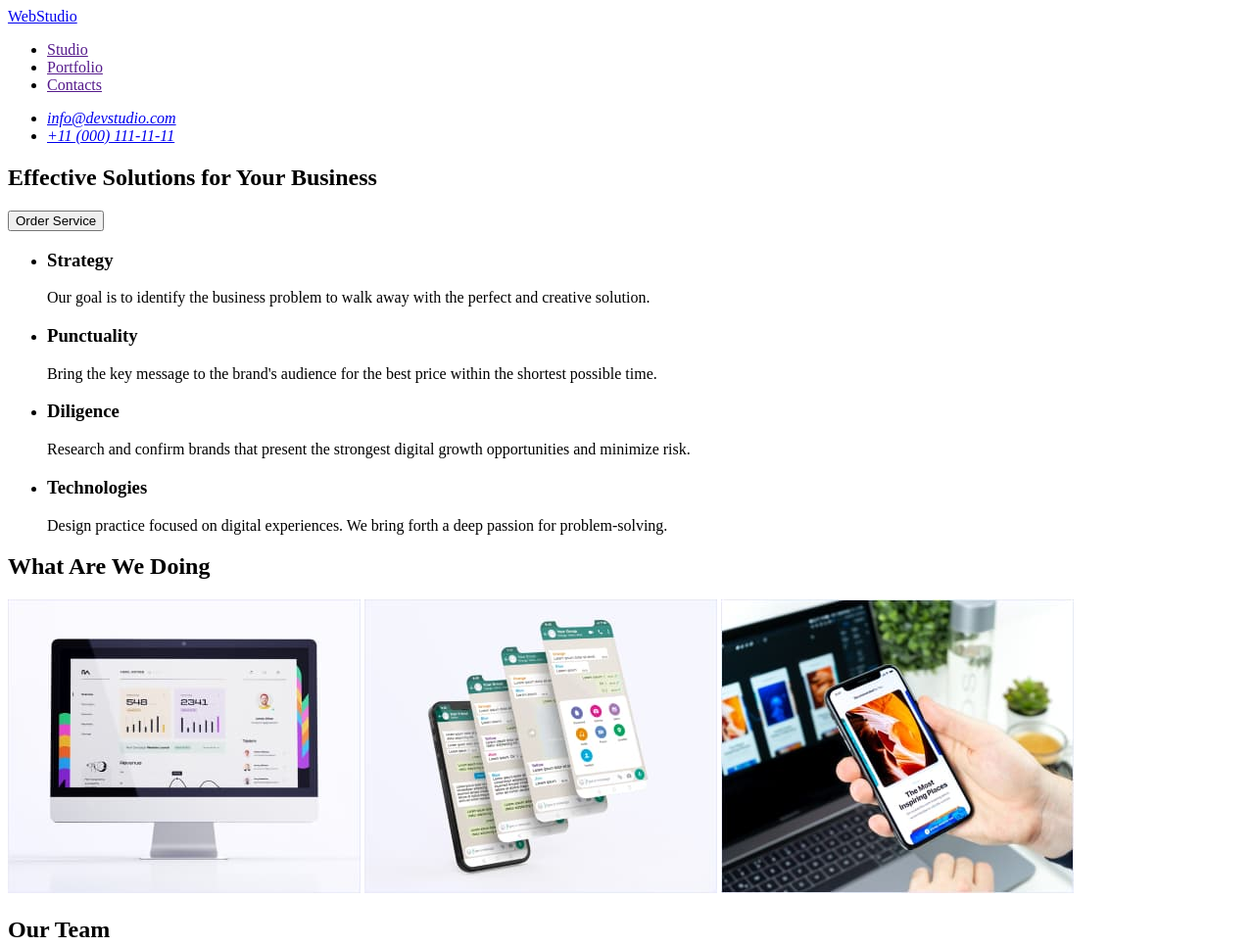
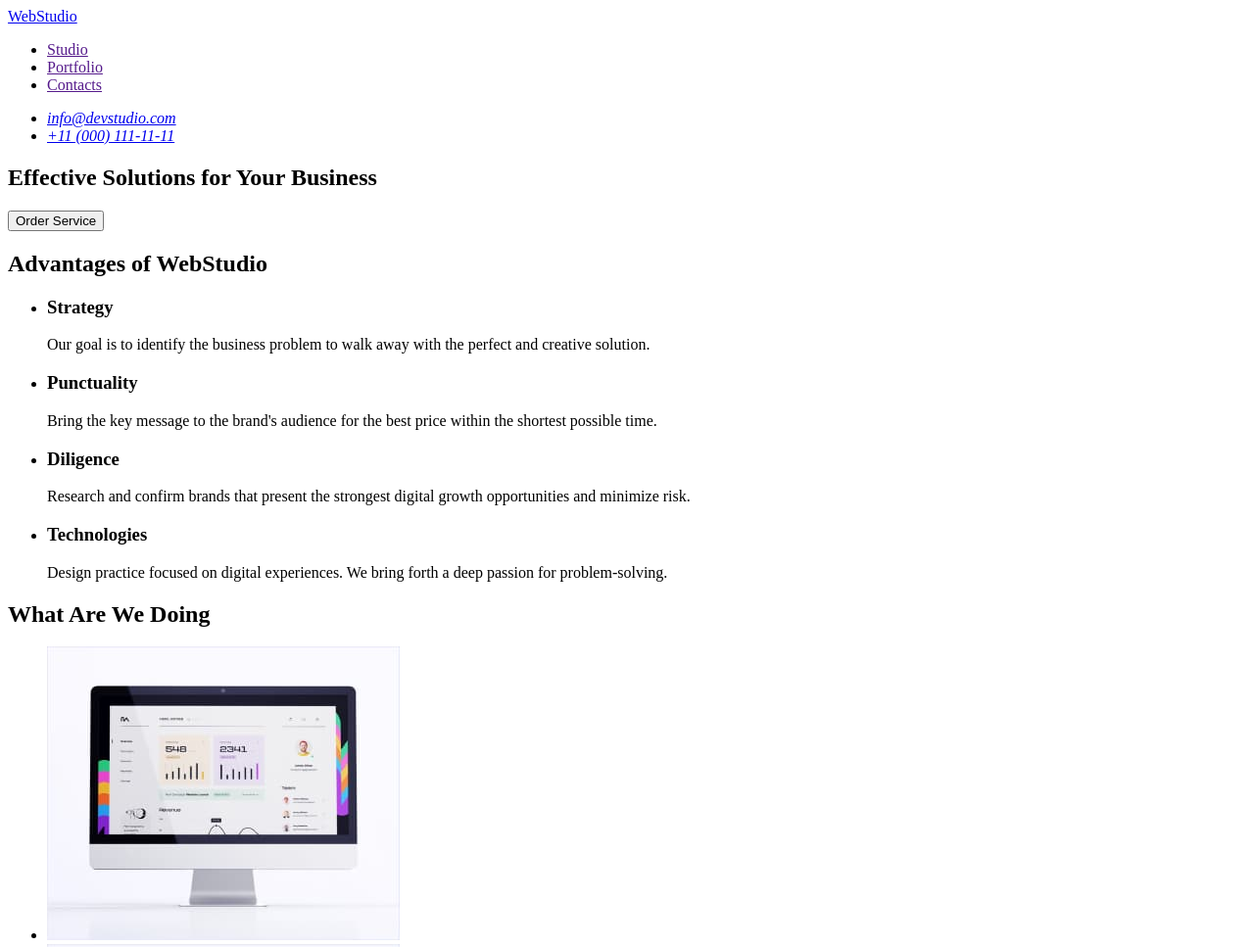
Before and after one commit to Voslo/goit-markup-hw-01, a plain HTML site: page index.html in a window 1280 px wide. Shown: the top 967 px of the page at 98% size. Drawn offline with Linux system fonts and the light colour scheme.

Commit message:
Update index.html

```diff
--- a/index.html
+++ b/index.html
@@ -30,6 +30,7 @@
       </section>
 
       <section>
+        <h2>Advantages of WebStudio</h2>
         <ul>
           <li>
             <h3>Strategy</h3>
@@ -67,24 +68,26 @@
 
       <section>
         <h2>What Are We Doing</h2>
-        <img
-          src="./images/laptop.jpg"
+        <ul>
+        <li>
+          <img src="./images/laptop.jpg"
           alt="Statystics"
           width="360"
-          height="300"
-        />
-        <img
-          src="./images/message.jpg"
+          height="300"/>
+        </li>
+        <li>
+          <img src="./images/message.jpg"
           alt="Messages"
           width="360"
-          height="300"
-        />
-        <img
-          src="./images/lap&phone.jpg"
+          height="300"/>
+        </li>
+        <li>
+          <img src="./images/lap&phone.jpg"
           alt="Artworks"
           width="360"
-          height="300"
-        />
+          height="300"/>
+        </li>
+      </ul>
       </section>
 
       <section>
```
